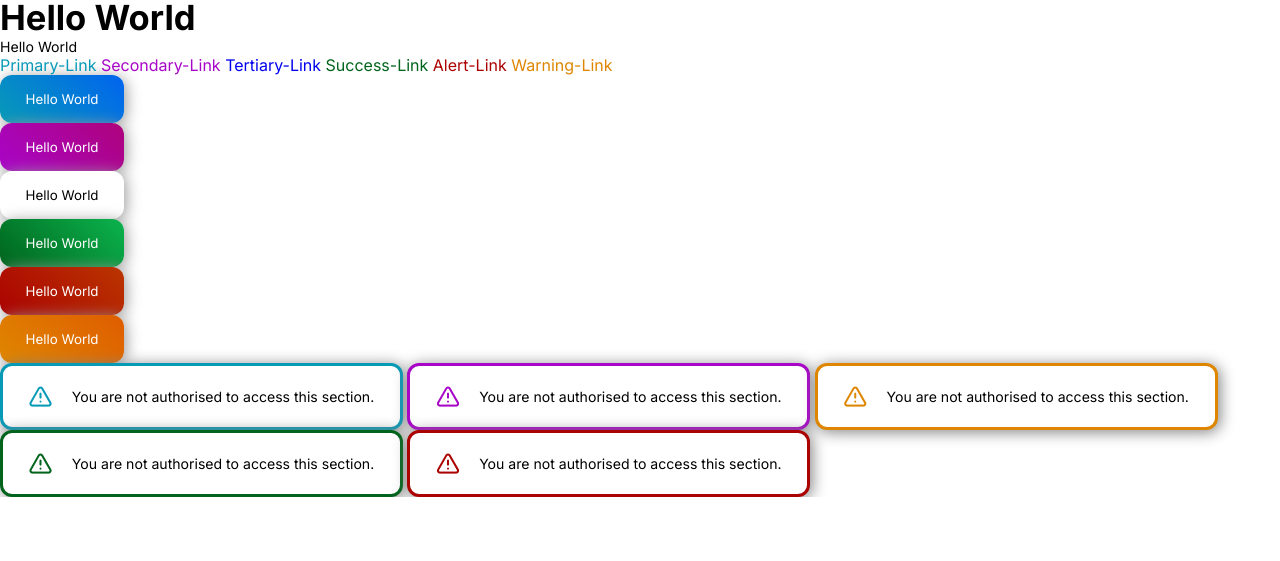
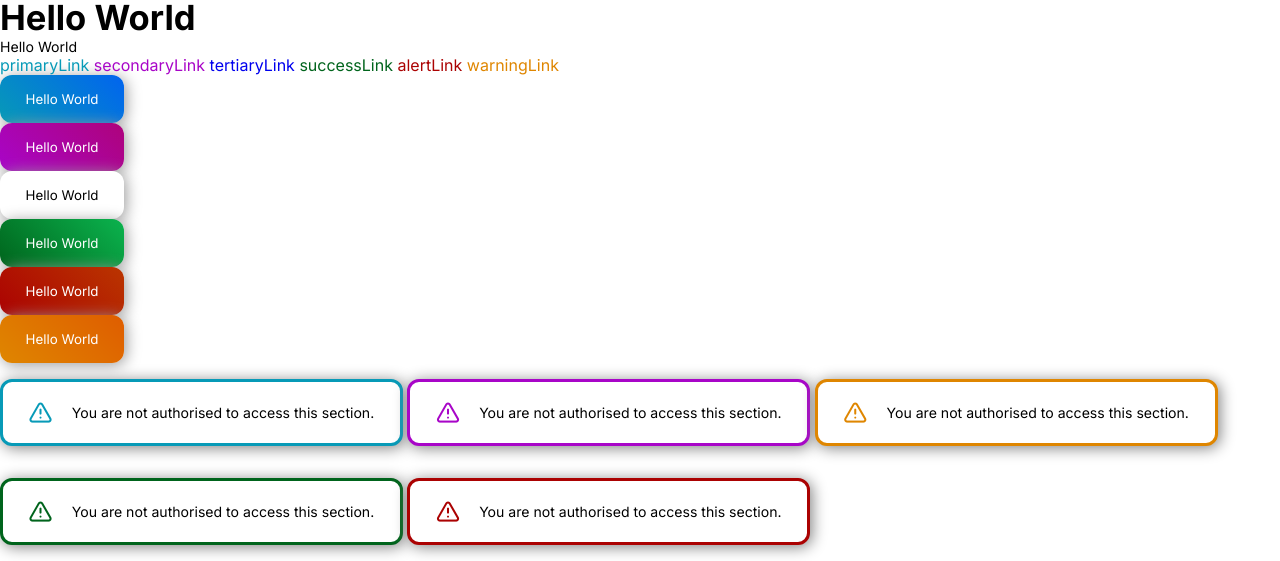
Before and after one commit to sidd5449/AlmostCSS, a website: page index.html in a window 1280 px wide. Shown: the part 385-946 px from the top of the page. Before the commit the page ends 882 px from the top, so only its background shows below. Drawn offline with nearby package versions, Linux system fonts and the light colour scheme.

Commit message:
minor changes

```diff
--- a/index.html
+++ b/index.html
@@ -19,12 +19,12 @@
     <h5>Hello World</h5>
     <p>Hello World</p>
     <!-- HTML code for links -->
-    <a href="/" class="primary_link">Primary-Link</a>
-    <a href="/" class="secondary_link">Secondary-Link</a>
-    <a href="/" class="tertiary_link">Tertiary-Link</a>
-    <a href="/" class="success_link">Success-Link</a>
-    <a href="/" class="alert_link">Alert-Link</a>
-    <a href="/" class="warning_link">Warning-Link</a>
+    <a href="/" class="primary_link">primaryLink</a>
+    <a href="/" class="secondary_link">secondaryLink</a>
+    <a href="/" class="tertiary_link">tertiaryLink</a>
+    <a href="/" class="success_link">successLink</a>
+    <a href="/" class="alert_link">alertLink</a>
+    <a href="/" class="warning_link">warningLink</a>
     <!-- HTML code for buttons -->
     <button class="primary_btn">Hello World</button>
     <button class="secondary_btn">Hello World</button>
--- a/main/css/components/alert.scss
+++ b/main/css/components/alert.scss
@@ -9,6 +9,7 @@
     color: #000;
     background-color: #fff;
     box-shadow: 2px 2px 15px rgb(128, 128, 128);
+    margin: 2vh 0;
 
     i{
         font-size: 3vh;
```
Also changed, not shown: dist/css/style.min.css.
